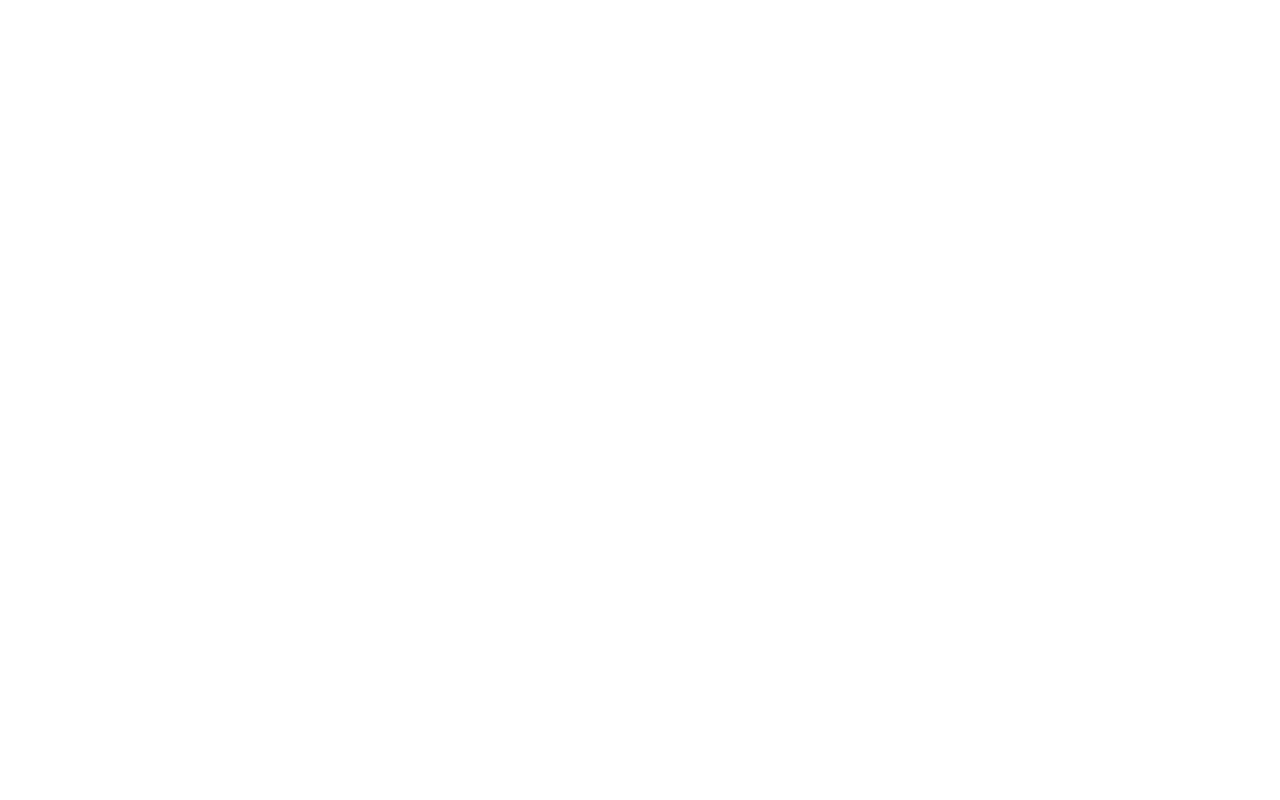
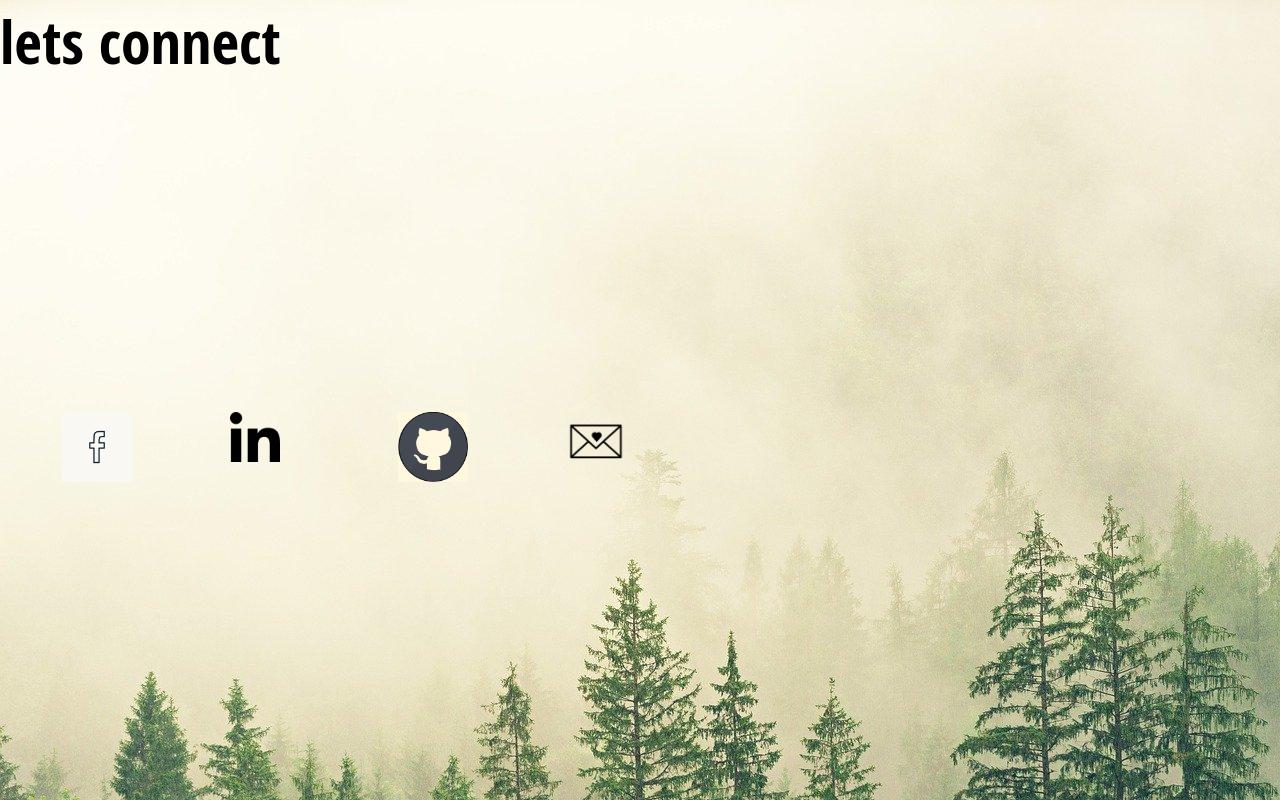
Before and after one commit to wictoriadrefelt/wictoriadrefelt-CV, a plain HTML site: page next.html in a window 1280 px wide. Drawn offline with Linux system fonts and the light colour scheme.

Commit message:
changing layout

```diff
--- a/index.html
+++ b/index.html
@@ -5,8 +5,9 @@
     <meta http-equiv="X-UA-Compatible" content="IE=edge">
     <meta name="viewport" content="width=device-width, initial-scale=1.0">
     <link rel="stylesheet" href="style.css">
+    <script src="http://ajax.googleapis.com/ajax/libs/jqueryui/1.10.1/jquery-ui.min.js" type="text/javascript"></script>
 
-    <script src="func.js"></script>
+    <script src="func.js" type="text/javascript"></script>
     <title>MyPage</title>
 </head>
 
@@ -15,18 +16,17 @@
     <section>
     <div class="info-container">
        <div class="menu">
-        <audio src="ambiance.wav" id="audio1" autoplay onplay="handleFirstPlay(event)"></audio>
-        <audio src="ambiance.wav" autoplay>
+        <audio src="sounds/ambiance.wav" id="audio1" autoplay onplay="handleFirstPlay(event)"></audio>
+        <audio src="sounds/ambiance.wav" autoplay>
         <class="button" onclick="document.getElementById('audio1').pause()" type="button" >Stop Me!</button>
         </audio>
-        <script src="func.js"></script>
            <div class="date">Date</div>
            <div class="name">Wic</div>
            <a href="#footer1">Jump to details</a>
            <div class="contact-info">
                <a href="mailto: wictoria.soderlunddrefeldt@gmail.com">
                    Wictoria.soderlunddrefeldt@gmail.com</a>
-               <a href="https://www.google.com"> <img src="linkedin.jfif" id="linkedin-logo" alt="LinkedIn"></a>
+               <a href="https://www.google.com"> <img src="images/linkedin.jfif" id="linkedin-logo" alt="LinkedIn"></a>
            </div>
         </div>
     </div>
@@ -50,15 +50,16 @@
         <ul>
             <li>
                 <img src="#" alt="person">
-                <blockquote>Lorem Ipsum</blockquote>
-                <cite>Jane Doe</cite>
+                <blockquote id="divToShowHide" class="BeforeScroll">Lorem Ipsum</blockquote>
+                <blockquote class="AfterScroll">Lorem Ipsum</blockquote>
+                <cite>wo</cite>
             </li>
         </ul>
 
 
 <section>
     <div class="contact-info">
-        <p>Lor</p>
+        <a href="next.html">For contact info</a>
     </div>
 </section>
 
@@ -70,7 +71,6 @@
 </footer>
 
 
-
-
+<script src="func.js"></script>
 </body>
 </html>
--- /dev/null
+++ b/next.css
@@ -0,0 +1,94 @@
+* {
+    box-sizing: border-box;
+    margin: 0;
+}
+
+body{
+    background-color: lemonchiffon;
+    font-family:  'Open Sans Condensed', sans-serif;
+
+}
+
+
+main{
+    min-height: 100vh;
+    min-width: 100%;
+    background-image: url("images/forest.jpg");
+    display: flex;
+    flex-wrap: wrap;
+
+}
+
+#forest{
+    min-height: 100%;
+    min-width: 100%;
+}
+
+
+
+.section {
+    display: flex;
+    flex-direction: row;
+    top: 0;
+    width: 100%;
+    background-color: none;
+    height: 200px;
+    color: black;
+
+
+}
+
+.connect{
+    flex-wrap: wrap;
+    height: 100px;
+}
+
+.add-bold {
+    font-weight: bold;
+    font-size: 30px;
+
+}
+
+.nav-item {
+    padding: 2px;
+
+    width: 3em;
+    margin: 60px;
+    background-color: none;
+    display: flex;
+    align-items: flex-start;
+
+}
+
+.blank {
+    width: 35%;
+    display: flex;
+}
+
+#linkedin{
+    height: 50px;
+    width: 50px;
+}
+
+#email{
+    height: 60px;
+    width: 60px;
+}
+
+#fb{
+    height: 70px;
+    width: 70px;
+}
+
+#github{
+    height: 50px;
+    width: 50px;
+    padding: 30px;
+
+}
+
+@media (max-width: 800px) {
+    .flex-item-right, .flex-item-left {
+      flex: 100%;
+    }
+  }
--- a/next.html
+++ b/next.html
@@ -0,0 +1,35 @@
+<!DOCTYPE html>
+<html lang="en">
+<head>
+    <meta charset="UTF-8">
+    <meta http-equiv="X-UA-Compatible" content="IE=edge">
+    <meta name="viewport" content="width=device-width, initial-scale=1.0">
+    <link rel="stylesheet" href="next.css">
+    <title>Document</title>
+</head>
+<body>
+    <main>
+        <div class="connect add-bold">
+            <h1>lets connect</h1>
+        </div>
+        <div class="section">
+
+            <div class="nav-item">
+            <a href='https://www.facebook.se'><img src="images/facebook.png" id="fb" alt="logo"></a>
+            </div>
+            <div class="nav-item">
+            <a href='https://www.linkedin.com'><img src="images/linkedin.png" id="linkedin" alt="logo"></a>
+            </div>
+            <div class="nav-item">
+            <a href='https://github.com/wictoriadrefelt'><img src="images/github.png" id="fb" alt="logo"></a>
+            </div>
+            <div class="nav-item">
+            <a href='mailto:wictoria.soderlunddrefeldt@gmail.com'><img src="images/email_heart.png" id="email" alt="logo"></a>
+            </div>
+            <div class="blank">
+            </div>
+
+        </div>
+    </main>
+</body>
+</html>
--- a/style.css
+++ b/style.css
@@ -15,7 +15,7 @@ body {
 main {
     min-height: 200vh;
     width: 100%;
-    background-image: url("forest.jpg");
+    background-image: url("images/forest.jpg");
     display: flex;
     flex-direction: column;
 }
@@ -45,6 +45,8 @@ main {
 
 h1 {
     color: white;
+    font-size: xx-large;
+    font-weight: bold;
 }
 
 a {
@@ -140,3 +142,23 @@ h1 {
    height:60px;
    text-align: center;
 }
+
+
+/*Use this class when you want your content to be hidden*/
+.BeforeScroll
+{
+  height: 100px; /*Whatever you want*/
+  width: 100%; /*Whatever you want*/
+  display: none;
+  color: blacK;
+}
+
+
+/*Use this class when you want your content to be shown after some scroll*/
+.AfterScroll
+{
+  height: 100px; /*Whatever you want*/
+  width: 100%; /*Whatever you want*/
+  display: block;
+  color: black;
+}
```
Also changed, not shown: images/email.png (added), images/email_heart.png (added), images/facebook.png (added), images/flowers.png (added), images/forest.jpg (added), images/git.png (added), images/github.png (added), images/githubback.png (added), images/githubcat.png (added), images/linkedin.jfif (added), images/linkedin.png (added), 1 other file.
